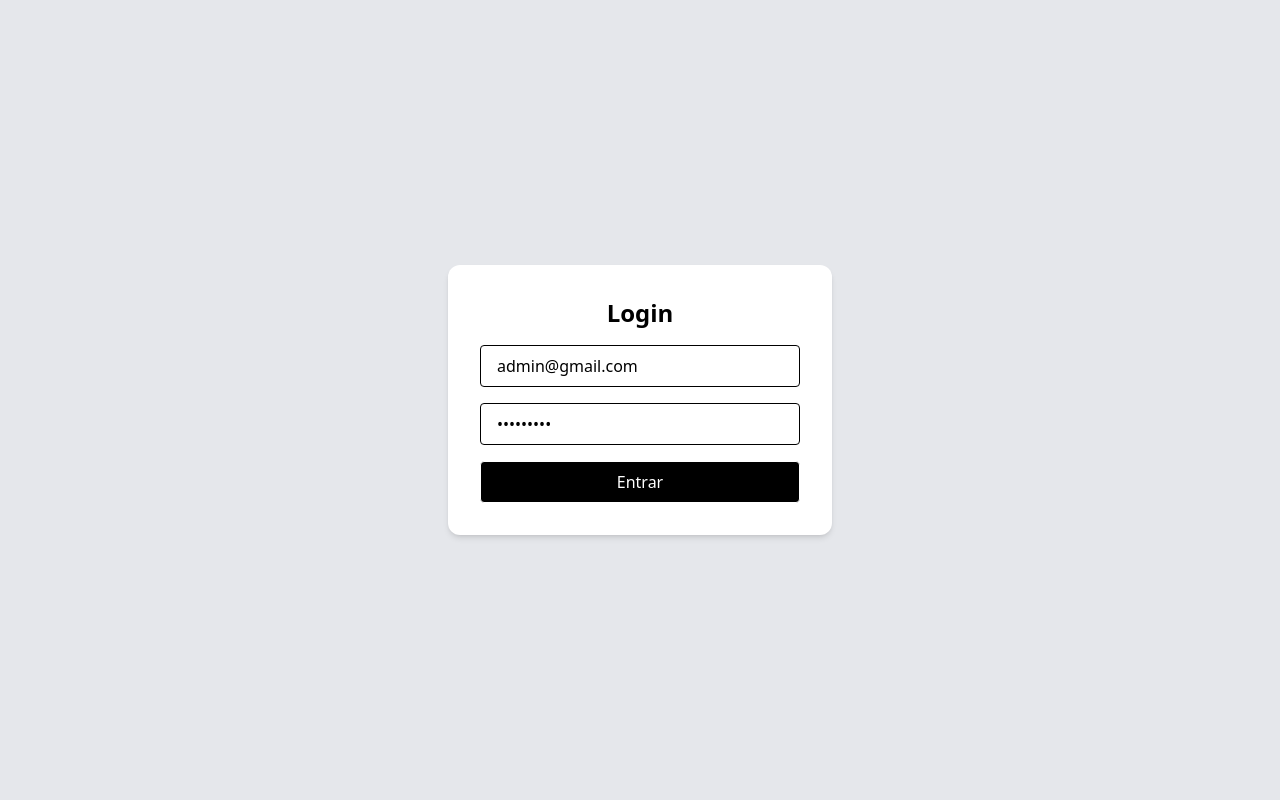
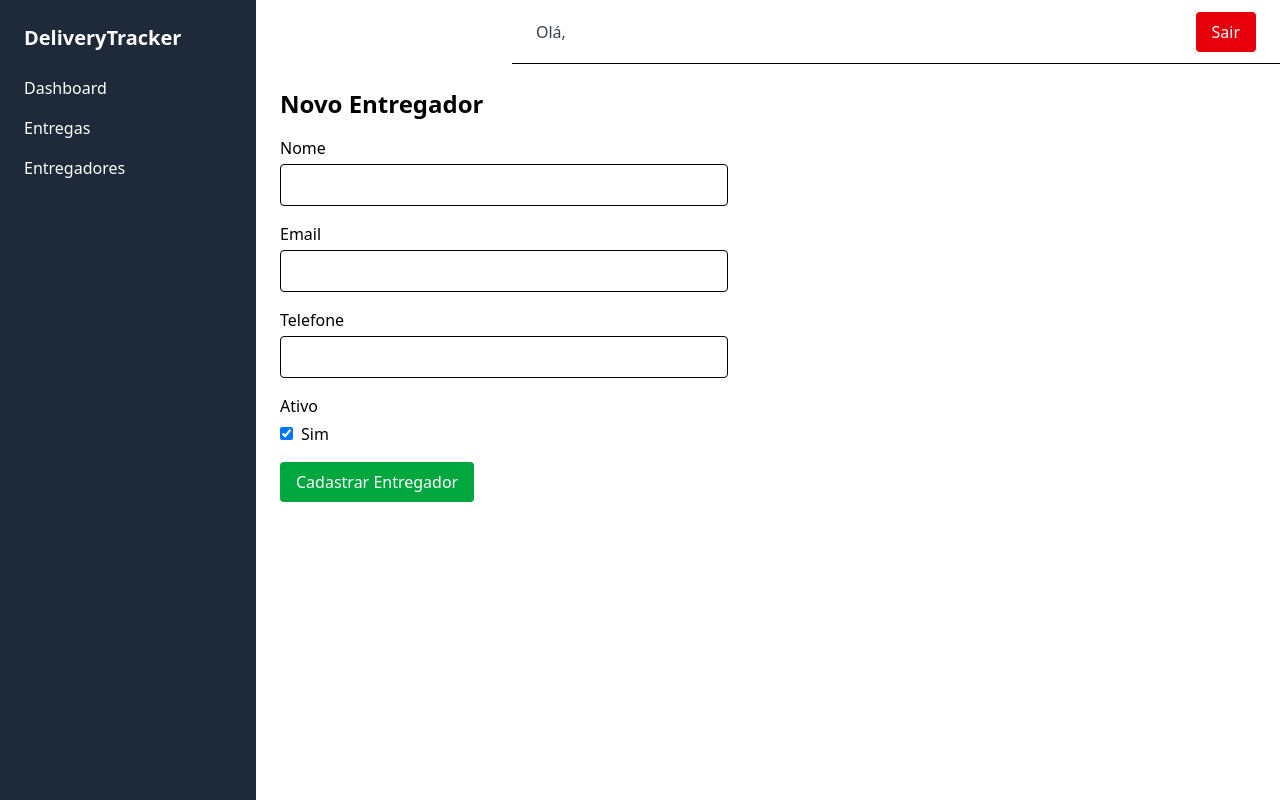
Before and after one commit to francisco328react/Delivery-track-pro, a React (Vite) app in the folder frontend/: page /couriers/new in a window 1280 px wide. Built offline with nearby package versions, Linux system fonts and the light colour scheme; sample sign-in values are in the browser's storage.

Commit message:
feat: adicionando rotas de criação de novas couriers e deliveries

```diff
--- a/frontend/src/pages/Couriers.tsx
+++ b/frontend/src/pages/Couriers.tsx
@@ -1,6 +1,7 @@
 import { useEffect, useState } from "react";
 import { Layout } from "../components/Layout";
 import { api } from "../services/api";
+import { useNavigate } from "react-router";
 
 interface Courier {
     id: string;
@@ -13,6 +14,7 @@ interface Courier {
 export function Couriers() {
     const [couriers, setCouriers] = useState<Courier[]>([]);
     const [loading, setLoading] = useState(true);
+    const navigate = useNavigate();
 
     useEffect(() => {
         api.get("/couriers")
@@ -23,7 +25,16 @@ export function Couriers() {
 
     return (
         <Layout>
-            <h1 className="text-2xl font-bold mb-4">Lista de Entregadores</h1>
+            <div className="flex justify-between items-center mb-4">
+                <h1 className="text-2xl font-bold mb-4">Lista de Entregadores</h1>
+                <button
+                    onClick={() => navigate("/couriers/new")}
+                    className="bg-blue-600 text-white px-4 py-2 rounded hover:bg-blue-700 cursor-pointer"
+                >
+                    Novo Entregador
+                </button>
+            </div>
+
             {loading ? (
                 <p>Carregando...</p>
             ) : couriers.length === 0 ? (
--- a/frontend/src/pages/Deliveries.tsx
+++ b/frontend/src/pages/Deliveries.tsx
@@ -1,6 +1,7 @@
 import { api } from "../services/api";
 import { Layout } from "../components/Layout";
 import { useEffect, useState } from "react";
+import { useNavigate } from "react-router";
 
 interface Delivery {
     id: string;
@@ -12,6 +13,7 @@ interface Delivery {
 export function Deliveries() {
     const [deliveries, setDeliveries] = useState<Delivery[]>([]);
     const [loading, setLoading] = useState(true);
+    const navigate = useNavigate();
 
     useEffect(() => {
         api.get("/deliveries")
@@ -22,9 +24,18 @@ export function Deliveries() {
 
     return (
         <Layout>
-            <h1 className="text-2xl font-bold mb-4">
-                Lista de Entregas
-            </h1>
+            <div className="flex justify-between items-center mb-4">
+                <h1 className="text-2xl font-bold mb-4">
+                    Lista de Entregas
+                </h1>
+                <button
+                    onClick={() => navigate("/deliveries/new")}
+                    className="bg-blue-600 text-white px-4 py-2 rounded hover:bg-blue-700 cursor-pointer"
+                >
+                    Nova Entrega
+                </button>
+            </div>
+
             {loading ? (
                 <p>Carregando...</p>
             ) : deliveries.length === 0 ? (
--- /dev/null
+++ b/frontend/src/pages/NewCourier.tsx
@@ -0,0 +1,79 @@
+import { Layout } from "../components/Layout";
+import { api } from "../services/api";
+import { useNavigate } from "react-router";
+import { useState } from "react";
+
+export function NewCourier() {
+    const [name, setName] = useState("");
+    const [email, setEmail] = useState("");
+    const [phone, setPhone] = useState("");
+    const [active, setActive] = useState(true);
+    const navigate = useNavigate();
+
+    async function handleSubmit(e: React.FormEvent) {
+        e.preventDefault();
+
+        try {
+            await api.post("/couriers", { name, email, phone, active });
+            alert("Entregador cadastrado com sucesso!");
+            navigate("/couriers");
+        } catch (error) {
+            alert("Erro ao cadastrar entregador");
+            console.error(error);
+        }
+    }
+
+    return (
+        <Layout>
+            <h1 className="text-2xl font-semibold mb-4">Novo Entregador</h1>
+            <form onSubmit={handleSubmit} className="space-y-4 max-w-md">
+                <div>
+                    <label htmlFor="name" className="block mb-1">Nome</label>
+                    <input
+                        type="text"
+                        value={name}
+                        onChange={(e) => setName(e.target.value)}
+                        className="w-full border px-3 py-2 rounded"
+                        required
+                    />
+                </div>
+                <div>
+                    <label htmlFor="email" className="block mb-1">Email</label>
+                    <input
+                        type="email"
+                        value={email}
+                        onChange={(e) => setEmail(e.target.value)}
+                        className="w-full border px-3 py-2 rounded"
+                        required
+                    />
+                </div>
+                <div>
+                    <label htmlFor="phone" className="block mb-1">Telefone</label>
+                    <input
+                        type="tel"
+                        value={phone}
+                        onChange={(e) => setPhone(e.target.value)}
+                        className="w-full border px-3 py-2 rounded"
+                        required
+                    />
+                </div>
+                <div>
+                    <label htmlFor="active" className="block mb-1">Ativo</label>
+                    <input
+                        type="checkbox"
+                        checked={active}
+                        onChange={(e) => setActive(e.target.checked)}
+                        className="mr-2"
+                    />
+                    <span>{active ? "Sim" : "Não"}</span>
+                </div>
+                <button
+                    type="submit"
+                    className="bg-green-600 text-white px-4 py-2 rounded hover:bg-green-700 cursor-pointer"
+                >
+                    Cadastrar Entregador
+                </button>
+            </form>
+        </Layout>
+    )
+}
--- /dev/null
+++ b/frontend/src/pages/NewDelivery.tsx
@@ -0,0 +1,59 @@
+import { Layout } from "../components/Layout";
+import { useState } from "react";
+import { useNavigate } from "react-router";
+import { api } from "../services/api";
+
+export function NewDelivery() {
+    const [recipient, setRecipient] = useState("");
+    const [status, setStatus] = useState("pendente");
+    const navigate = useNavigate();
+
+    async function handleSubmit(e: React.FormEvent) {
+        e.preventDefault();
+
+        try {
+            await api.post("/deliveries", { recipient, status});
+            alert("Entrega cadastrada com sucesso!");
+            navigate("/deliveries");
+        } catch (error) {
+            alert("Erro ao cadastrar entrega");
+            console.error(error);
+        }
+    }
+
+    return (
+        <Layout>
+            <h1 className="text-2xl font-semibold mb-4">Nova Entrega</h1>
+            <form onSubmit={handleSubmit} className="space-y-4 max-w-md">
+                <div>
+                    <label className="block mb-1">Destinatário</label>
+                    <input
+                        type="text"
+                        value={recipient}
+                        onChange={(e) => setRecipient(e.target.value)}
+                        className="w-full border px-3 py-2 rounded"
+                        required
+                    />
+                </div>
+                <div>
+                    <label className="block mb-1">Status</label>
+                    <select
+                        value={status}
+                        onChange={(e) => setStatus(e.target.value)}
+                        className="w-full border px-3 py-2 rounded"
+                    >
+                        <option value="">Pendente</option>
+                        <option value="">Em trânsito</option>
+                        <option value="">Entregue</option>
+                    </select>
+                </div>
+                <button
+                    type="submit"
+                    className="bg-blue-600 text-white px-4 py-2 rounded hover:bg-blue-700 cursor-pointer"
+                >
+                    Cadastrar Entrega
+                </button>
+            </form>
+        </Layout>
+    )
+}
--- a/frontend/src/routes/routes.tsx
+++ b/frontend/src/routes/routes.tsx
@@ -3,6 +3,9 @@ import { Login } from "../pages/Login";
 import { Dashboard } from "../pages/Dashboard";
 import { Deliveries } from "../pages/Deliveries";
 import { Couriers } from "../pages/Couriers";
+import { PrivateRoute } from "./PrivateRoute";
+import { NewDelivery } from "../pages/NewDelivery";
+import { NewCourier } from "../pages/NewCourier";
 
 export const routes: RouteObject[] = [
   {
@@ -11,15 +14,43 @@ export const routes: RouteObject[] = [
   },
   {
     path: "/dashboard",
-    element: (<Dashboard />),
+    element: (
+      <PrivateRoute>
+        <Dashboard />
+      </PrivateRoute>
+    ),
   },
   {
     path: "/deliveries",
-    element: (<Deliveries />),
+    element: (
+      <PrivateRoute>
+        <Deliveries />
+      </PrivateRoute>
+    ),
   },
   {
     path: "/couriers",
-    element: (<Couriers />),
+    element: (
+      <PrivateRoute>
+        <Couriers />
+      </PrivateRoute>
+    ),
+  },
+  {
+    path: "/deliveries/new",
+    element: (
+      <PrivateRoute>
+        <NewDelivery />
+      </PrivateRoute>
+    ),
+  },
+  {
+    path: "/couriers/new",
+    element: (
+      <PrivateRoute>
+        <NewCourier />
+      </PrivateRoute>
+    ),
   },
   {
     path: "*",
```
